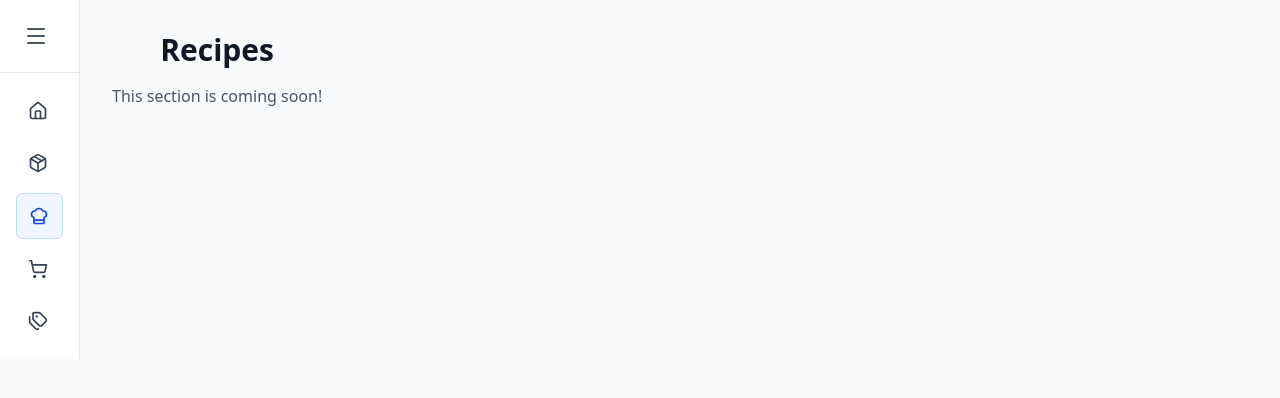
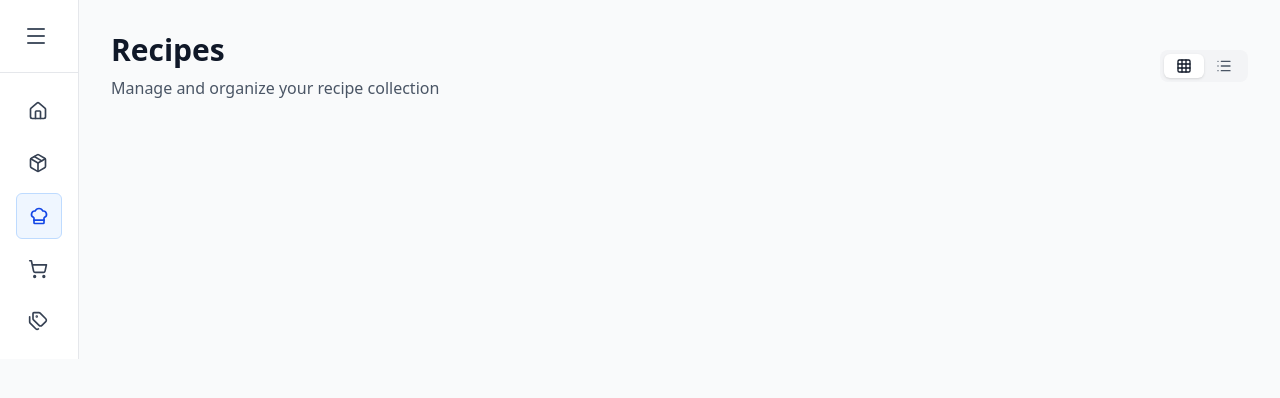
Before and after one commit to ahliesantiago/inventory-recipe-mgmt, a Vue app in the folder client/: page /recipes in a window 1280 px wide. Shown: the top 398 px of the page. Built offline with nearby package versions, Linux system fonts and the light colour scheme; the HTML template or start-up script is replaced by a standard one.

Commit message:
[feat]: add Dashboard layout and Header component

```diff
--- /dev/null
+++ b/client/src/components/common/PageHeader.vue
@@ -0,0 +1,47 @@
+<script setup lang="ts">
+import { Grid3X3, List } from 'lucide-vue-next'
+
+defineProps<{
+  title: string
+  description: string
+  hasToggles?: boolean
+  view?: 'cards' | 'list'
+}>()
+
+defineEmits<{
+  (e: 'update:view', view: 'cards' | 'list'): void
+}>()
+</script>
+
+<template>
+  <div class="flex flex-col sm:flex-row sm:items-center sm:justify-between mb-6">
+    <div>
+      <h1 class="text-2xl lg:text-3xl font-bold text-gray-900 mb-2">{{ title }}</h1>
+      <p class="text-gray-600">{{ description }}</p>
+    </div>
+
+    <!-- Optional View Toggle -->
+    <div v-if="hasToggles" class="flex items-center space-x-4 mt-4 sm:mt-0">
+      <div class="flex bg-gray-100 rounded-lg p-1">
+        <button
+          @click="$emit('update:view', 'cards')"
+          :class="[
+            'px-3 py-1 rounded-md text-sm font-medium transition-colors',
+            view === 'cards' ? 'bg-white text-gray-900 shadow-sm' : 'text-gray-600'
+          ]"
+        >
+          <Grid3X3 class="h-4 w-4" />
+        </button>
+        <button
+          @click="$emit('update:view', 'list')"
+          :class="[
+            'px-3 py-1 rounded-md text-sm font-medium transition-colors',
+            view === 'list' ? 'bg-white text-gray-900 shadow-sm' : 'text-gray-600'
+          ]"
+        >
+          <List class="h-4 w-4" />
+        </button>
+      </div>
+    </div>
+  </div>
+</template>
--- /dev/null
+++ b/client/src/components/recipes/dashboard/RecipeCard.vue
@@ -0,0 +1,44 @@
+<script setup lang="ts">
+import { Clock, Star } from 'lucide-vue-next'
+
+defineProps<{
+  recipe: {
+    id: number
+    name: string
+    description: string
+    image: string
+    rating: number
+    category: string
+    prepTime: number
+  }
+}>()
+</script>
+
+<template>
+  <div
+    class="bg-white rounded-lg shadow-sm border border-gray-200 overflow-hidden hover:shadow-md transition-shadow cursor-pointer"
+  >
+    <div class="aspect-video bg-gray-200 relative">
+      <img
+        :src="recipe.image"
+        :alt="recipe.name"
+        class="w-full h-full object-cover"
+      />
+      <div class="absolute top-2 right-2 bg-white rounded-full px-2 py-1 text-xs font-medium flex items-center">
+        <Star class="h-3 w-3 text-yellow-400 mr-1" />
+        {{ recipe.rating }}
+      </div>
+    </div>
+    <div class="p-4">
+      <h3 class="font-semibold text-gray-900 mb-2 line-clamp-2">{{ recipe.name }}</h3>
+      <p class="text-sm text-gray-600 mb-3 line-clamp-2">{{ recipe.description }}</p>
+      <div class="flex items-center justify-between text-xs text-gray-500">
+        <span class="bg-gray-100 px-2 py-1 rounded-full">{{ recipe.category }}</span>
+        <div class="flex items-center">
+          <Clock class="h-3 w-3 mr-1" />
+          {{ recipe.prepTime }}min
+        </div>
+      </div>
+    </div>
+  </div>
+</template>
--- /dev/null
+++ b/client/src/layouts/Dashboard.vue
@@ -0,0 +1,10 @@
+<script setup lang="ts">
+
+</script>
+
+<template>
+  <div class="w-full p-6 lg:p-8">
+    <slot name="header" />
+    <slot />
+  </div>
+</template>
--- a/client/src/pages/inventory/InventoryDashboard.vue
+++ b/client/src/pages/inventory/InventoryDashboard.vue
@@ -1,14 +1,15 @@
 <script setup lang="ts">
-
+import Dashboard from '@/layouts/Dashboard.vue'
+import PageHeader from '@/components/common/PageHeader.vue'
 </script>
 
 <template>
-  <div class="p-6 lg:p-8">
-    <div class="text-center">
-      <h1 class="text-2xl lg:text-3xl font-bold text-gray-900 mb-4">
-        Inventory
-      </h1>
-      <p class="text-gray-600">This section is coming soon!</p>
-    </div>
-  </div>
+  <Dashboard>
+    <template #header>
+      <PageHeader
+        title="Inventory"
+        description="Manage your home inventory, from pantry ingredients and kitchen equipment to household items, appliances, wardrobe pieces, and more."
+      />
+    </template>
+  </Dashboard>
 </template>
--- a/client/src/pages/items/ItemDashboard.vue
+++ b/client/src/pages/items/ItemDashboard.vue
@@ -1,14 +1,15 @@
 <script setup lang="ts">
-
+import Dashboard from '@/layouts/Dashboard.vue'
+import PageHeader from '@/components/common/PageHeader.vue'
 </script>
 
 <template>
-  <div class="p-6 lg:p-8">
-    <div class="text-center">
-      <h1 class="text-2xl lg:text-3xl font-bold text-gray-900 mb-4">
-        Item & Category Masterlist
-      </h1>
-      <p class="text-gray-600">This section is coming soon!</p>
-    </div>
-  </div>
+  <Dashboard>
+    <template #header>
+      <PageHeader
+        title="Item & Category Masterlist"
+        description="This section is coming soon!"
+      />
+    </template>
+  </Dashboard>
 </template>
--- a/client/src/pages/lists/ListDashboard.vue
+++ b/client/src/pages/lists/ListDashboard.vue
@@ -1,14 +1,15 @@
 <script setup lang="ts">
-
+import Dashboard from '@/layouts/Dashboard.vue'
+import PageHeader from '@/components/common/PageHeader.vue'
 </script>
 
 <template>
-  <div class="p-6 lg:p-8">
-    <div class="text-center">
-      <h1 class="text-2xl lg:text-3xl font-bold text-gray-900 mb-4">
-        Grocery / Shopping Lists
-      </h1>
-      <p class="text-gray-600">This section is coming soon!</p>
-    </div>
-  </div>
+  <Dashboard>
+    <template #header>
+      <PageHeader
+        title="Shopping Lists"
+        description="This section is coming soon!"
+      />
+    </template>
+  </Dashboard>
 </template>
--- a/client/src/pages/recipes/RecipeDashboard.vue
+++ b/client/src/pages/recipes/RecipeDashboard.vue
@@ -1,14 +1,21 @@
 <script setup lang="ts">
+import { ref } from 'vue'
+import Dashboard from '@/layouts/Dashboard.vue'
+import PageHeader from '@/components/common/PageHeader.vue'
 
+const recipeView = ref<'cards' | 'list'>('cards')
 </script>
 
 <template>
-  <div class="p-6 lg:p-8">
-    <div class="text-center">
-      <h1 class="text-2xl lg:text-3xl font-bold text-gray-900 mb-4">
-        Recipes
-      </h1>
-      <p class="text-gray-600">This section is coming soon!</p>
-    </div>
-  </div>
+  <Dashboard>
+    <template #header>
+      <PageHeader
+        title="Recipes"
+        description="Manage and organize your recipe collection"
+        :has-toggles="true"
+        :view="recipeView"
+        @update:view="recipeView = $event"
+      />
+    </template>
+  </Dashboard>
 </template>
```
